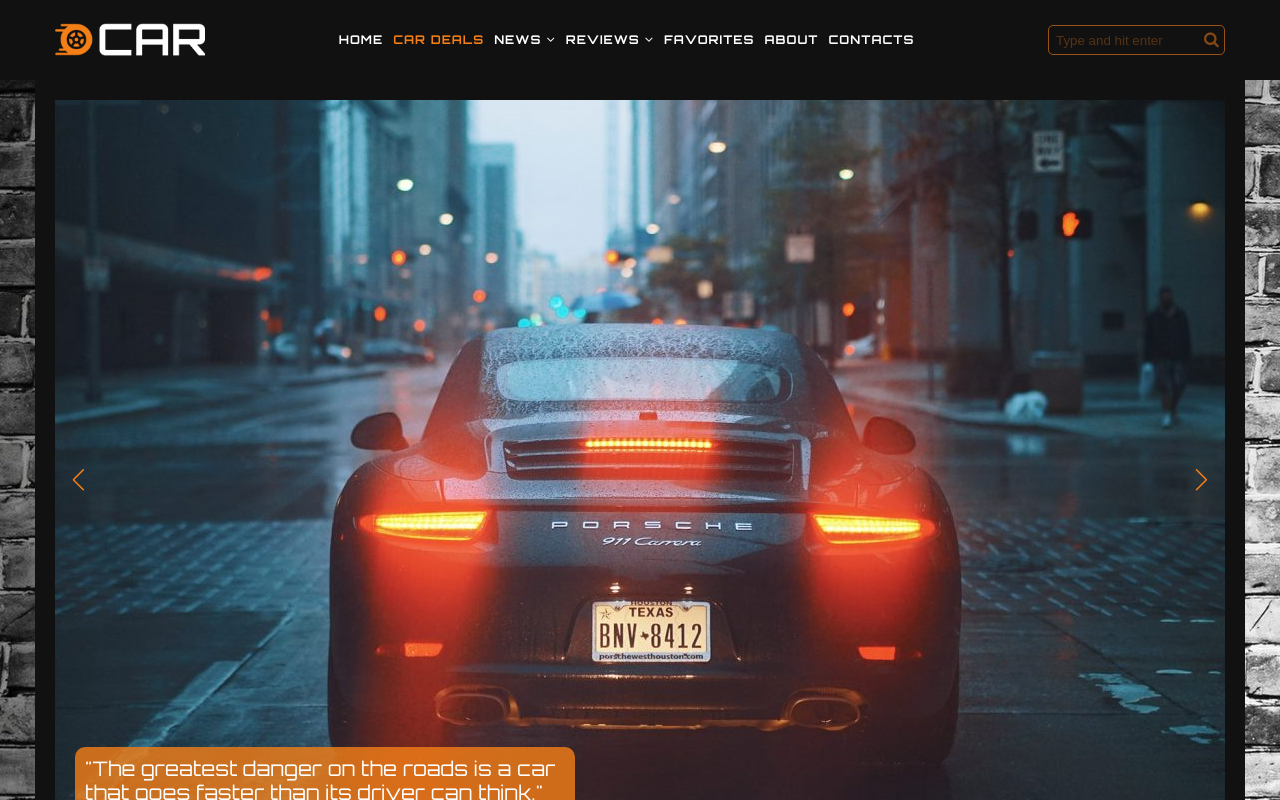
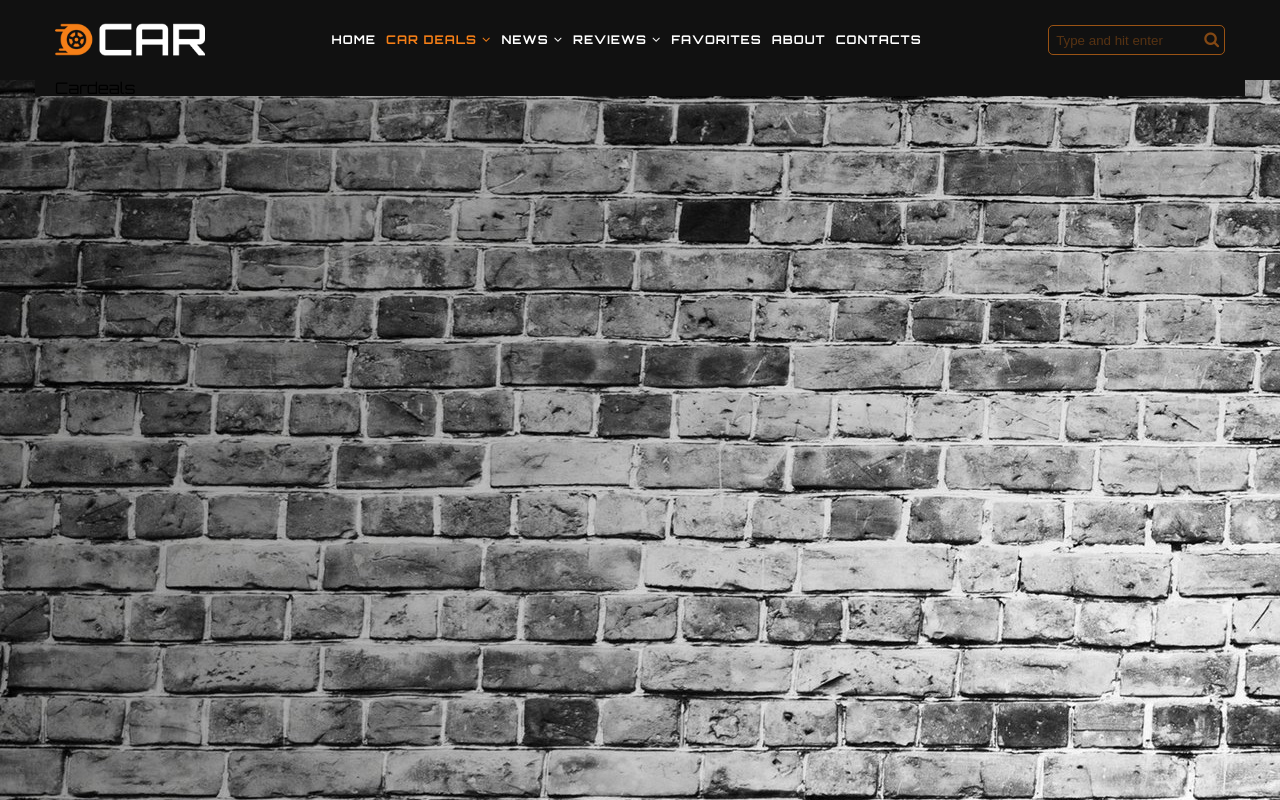
Before and after one commit to Genu4/Car-blog, a React (Create React App) app: page /car-deals in a window 1280 px wide. Shown: the top 800 px of the page. Built offline with nearby package versions, Linux system fonts and the light colour scheme.

Commit message:
add navlink

```diff
--- a/src/components/Menu/Menu.scss
+++ b/src/components/Menu/Menu.scss
@@ -16,6 +16,20 @@
     }
 
     .header-nav-list-item.has-child:hover .header-nav-list-link:after {
+        font-family: FontAwesome;
+        content: '\f106';
+    }
+
+    .header-nav-list-item.has-child .header-nav-list-link-active:after {
+        font-family: FontAwesome;
+        content: '\f107';
+        margin-left: 5px;
+        color: inherit;
+        font-size: 13px;
+        font-weight: normal;
+    }
+
+    .header-nav-list-item.has-child:hover .header-nav-list-link-active:after {
         font-family: FontAwesome;
         content: '\f106';
     }
--- a/src/container/Main/Main.tsx
+++ b/src/container/Main/Main.tsx
@@ -1,11 +1,29 @@
+import About from 'pages/About/About'
+import Contacts from 'pages/Contacts/Contacts'
+import Cardeals from 'pages/Cardeals/Cardeals'
+import Favorites from 'pages/Favorites/Favorites'
 import Home from 'pages/Home/Home'
+import News from 'pages/News/News'
+import Reviews from 'pages/Reviews/Reviews'
+import { Route, Routes } from 'react-router-dom'
 
 type Props = {}
 const Main = (props: Props) => {
     return (
+
         <div className="container">
-            <Home />
+            <Routes>
+                <Route path="/" element={<Home />}/>
+                <Route path="car-deals" element={<Cardeals />}/>
+                <Route path="news" element={<News />}/>
+                <Route path="reviews" element={<Reviews />}/>
+                <Route path="favorites" element={<Favorites />}/>
+                <Route path="about" element={<About />}/>
+                <Route path="contacts" element={<Contacts />}/>
+            </Routes>
+
         </div>
+
     )
 }
 export default Main
--- a/src/index.tsx
+++ b/src/index.tsx
@@ -3,7 +3,7 @@
 import ReactDOM from 'react-dom/client'
 import { BrowserRouter } from 'react-router-dom'
 import './reset.css'
-import './main.scss'
+import './index.scss'
 
 
 const root = ReactDOM.createRoot(document.getElementById('root') as HTMLElement)
--- /dev/null
+++ b/src/pages/Cardeals/Cardeals.tsx
@@ -0,0 +1,7 @@
+type Props = {}
+const Cardeals = (props: Props) => {
+  return (
+    <div>Cardeals</div>
+  )
+}
+export default Cardeals
--- /dev/null
+++ b/src/pages/Contacts/Contacts.tsx
@@ -0,0 +1,7 @@
+type Props = {}
+const Contacts = (props: Props) => {
+  return (
+    <div>Contacts</div>
+  )
+}
+export default Contacts
--- /dev/null
+++ b/src/pages/News/News.tsx
@@ -0,0 +1,7 @@
+type Props = {}
+const News = (props: Props) => {
+  return (
+    <div>News</div>
+  )
+}
+export default News
--- /dev/null
+++ b/src/pages/Reviews/Reviews.tsx
@@ -0,0 +1,7 @@
+type Props = {}
+const Reviews = (props: Props) => {
+  return (
+    <div>Reviews</div>
+  )
+}
+export default Reviews
```
Also changed, not shown: src/pages/Contacts/Cotacts.tsx (deleted, +0 -7 lines), src/index.scss (renamed from src/main.scss).
